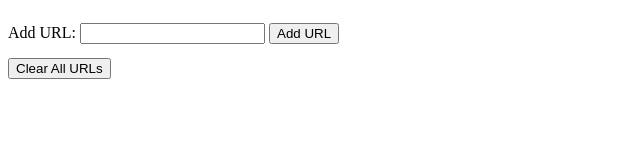
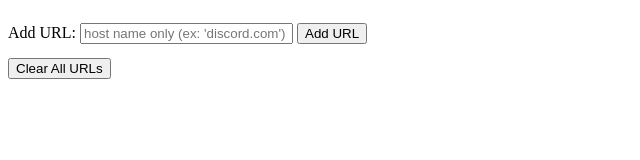
Before and after one commit to ElijahMSmith/BandNames, a browser extension: page options.html in a window 1280 px wide. Shown: the whole page, without its empty margins (0-640 px from the left). Drawn offline with Linux system fonts and the light colour scheme.

Commit message:
Extra info as hint on options page

```diff
--- a/options.html
+++ b/options.html
@@ -10,12 +10,16 @@
                 display: block;
             }
 
+            #urlInput {
+                width: 205px;
+            }
+
         </style>
     </head>
     <body>
         <div id="inputHolder">
             <p id="inputTitle">Add URL:</p>
-            <input id="urlInput" type="url"></input>
+            <input id="urlInput" type="url" placeholder="host name only (ex: 'discord.com')"></input>
             <button id="addUrlButton">Add URL</button>
         </div>
         <button id="clearButton">Clear All URLs</button>
--- a/urlListen.js
+++ b/urlListen.js
@@ -2,4 +2,4 @@ chrome.webNavigation.onCompleted.addListener(function() {
     var newWindow = window.open("suggestion_popup.html", "BandNames", "width=300,height=200,status=no,scrollbars=yes,resizable=no");
     window.blur();
     newWindow.focus();
-}, {url: [{hostSuffix : 'discord.com'}]});
+}, {url: [{hostEquals : 'discord.com'}]});
```
